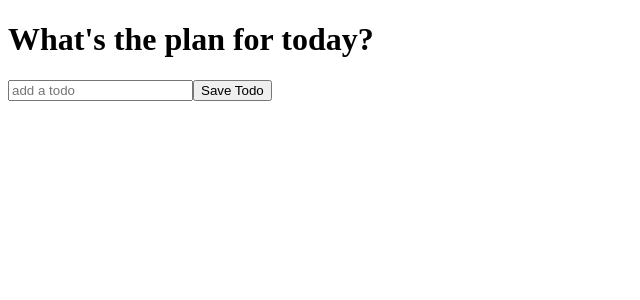
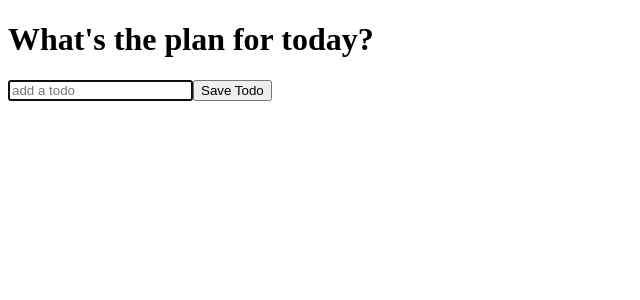
Before and after one commit to atranp/react-todo, a React (Create React App) app: page / in a window 1280 px wide. Shown: the top 300 px of the page, without its empty margins (0-640 px from the left). Built offline with nearby package versions, Linux system fonts and the light colour scheme.

Commit message:
Auto-focus on form

```diff
--- a/src/components/TodoForm/TodoForm.js
+++ b/src/components/TodoForm/TodoForm.js
@@ -1,8 +1,14 @@
-import React, { useState } from 'react'
+import React, { useState, useEffect, useRef } from 'react'
 import './todoForm.css'
 
 const TodoForm = (props) => {
     const [input, setInput] = useState('');
+
+    const inputRef = useRef(null)
+
+    useEffect(() => {
+        inputRef.current.focus();
+    })
 
     const handleChange = (e) => {
         setInput(e.target.value);
@@ -22,7 +28,7 @@ const TodoForm = (props) => {
 
     return (
         <form className="todo-form" onSubmit={handleSubmit}>
-            <input type="text" placeholder='add a todo' value={input} name='text' className='todo-input' onChange={handleChange} />
+            <input type="text" placeholder='add a todo' value={input} name='text' className='todo-input' onChange={handleChange} ref={inputRef}/>
             <button className='todo-button'>Save Todo</button>
         </form>
     )
```
